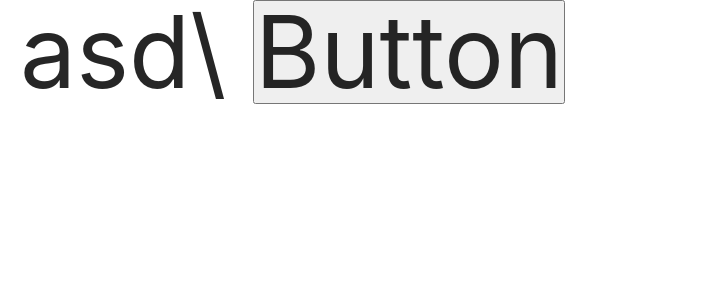
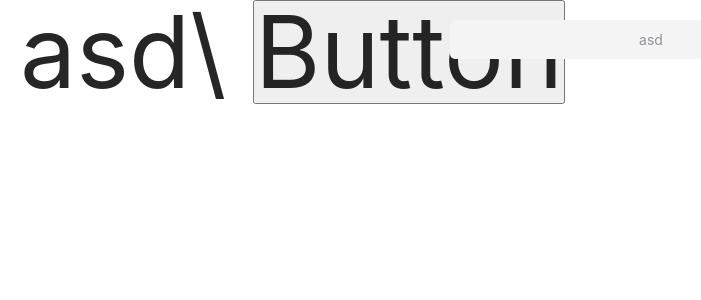
Before and after one commit to lzt-T/carpediemUi, a Vue app: page / in a window 1280 px wide. Both pictures are taken after a click on the button "Button". Shown: the top 300 px of the page, without its empty margins (0-701 px from the left). Built offline with nearby package versions, Linux system fonts and the light colour scheme; a web font is replaced by a local one.

Commit message:
feat: message组件完成

```diff
--- a/examples/App.vue
+++ b/examples/App.vue
@@ -3,19 +3,15 @@
     asd\
     <button @click="onSizeChange">Button</button>
     <div class="suu">
-      <cd-drawer
+      <cd-message
         v-model="data"
-        direction="right"
-        :size="50"
-        title="sadsa"
-        @close="onSizeChange"
-        @open="onSizeChange"
-      >
-        <div>dasdas</div>
-        <div>dasdas</div>
-        <div>dasdas</div>
-        <div>dasdas</div>
-      </cd-drawer>
+        message="asd"
+        type="info"
+        :offset="20"
+        :duration="3000"
+        :closabled="true"
+        :center="true"
+      ></cd-message>
     </div>
   </div>
   <form method="post" action="http://127.0.0.1:3000/su">
@@ -29,12 +25,12 @@ import { ref, onMounted, getCurrentInstance, watch, reactive } from "vue";
 export default {
   name: "App",
   setup() {
-    let data = ref(false);
+    let data = ref(true);
     watch(data, (newval, oldval) => {
       console.log(newval);
     });
     function onSizeChange(aa: any) {
-      data.value = true;
+      data.value = !data.value;
       console.log("asd");
     }
     function onCurrentChange(e: any) {
--- a/packages/index.ts
+++ b/packages/index.ts
@@ -36,9 +36,10 @@ import CdTabPane from './tabpane'
 import CdAlter from './alert'
 import CdDialog from './dialog'
 import CdDrawer from './drawer'
+import CdMessage from './message'
 
 // 所有组件列表
-const components = [CdButton, CdBorder, CdIcon, CdRow, CdCol, CdLink, CdScrollbar, CdCascader, CdCheckbox, CdCheckboxGroup, CdDatePicker, CdInput, CdInputNumber, CdRadio, CdRate, CdSelect, CdSlider, CdSwitch, CdUpload, CdAvatar, CdBadge, CdCarousel, CdCollapse, CdEmpty, CdImage, CdPagination, CdProgress, CdTable, CdTag, CdBacktop, CdBreadcrumb, CdPageHeader, CdTabs, CdTabPane, CdAlter, CdDialog, CdDrawer]
+const components = [CdButton, CdBorder, CdIcon, CdRow, CdCol, CdLink, CdScrollbar, CdCascader, CdCheckbox, CdCheckboxGroup, CdDatePicker, CdInput, CdInputNumber, CdRadio, CdRate, CdSelect, CdSlider, CdSwitch, CdUpload, CdAvatar, CdBadge, CdCarousel, CdCollapse, CdEmpty, CdImage, CdPagination, CdProgress, CdTable, CdTag, CdBacktop, CdBreadcrumb, CdPageHeader, CdTabs, CdTabPane, CdAlter, CdDialog, CdDrawer, CdMessage]
 
 // 定义 install 方法， App 作为参数
 const install = (app: App): void => {
@@ -83,7 +84,8 @@ export {
     CdTabPane,
     CdAlter,
     CdDialog,
-    CdDrawer
+    CdDrawer,
+    CdMessage
 }
 
 export default {
--- /dev/null
+++ b/packages/message/index.ts
@@ -0,0 +1,9 @@
+import { App } from 'vue'
+import Message from './src/message.vue'
+
+// 定义 install 方法， App 作为参数
+Message.install = (app: App): void => {
+    app.component(Message.name, Message)
+}
+
+export default Message
--- /dev/null
+++ b/packages/message/src/message.vue
@@ -0,0 +1,152 @@
+<template>
+  <div
+    :class="{
+      'cd-message-frame': true,
+      'cd-message-frame-show': modelValue,
+      'cd-message-frame-notshow': modelValue == false,
+    }"
+    v-show="isShow"
+  >
+    <cd-alert
+      v-model="modelValue"
+      :title="message"
+      :showIcon="true"
+      :type="type"
+      :closable="false"
+      :center="center"
+    ></cd-alert>
+    <cd-icon
+      v-if="closabled"
+      name="delete"
+      :size="14"
+      class="cd-alter-icon"
+      @click="onClose"
+    ></cd-icon>
+  </div>
+</template>
+
+<script lang="ts">
+import cdIcon from "./../../icon/src/icon.vue";
+import cdAlert from "./../../alert/src/alter.vue";
+import { defineComponent, inject, onMounted, ref, watch } from "vue";
+export default defineComponent({
+  name: "cd-message",
+  emits: ["update:modelValue", "close"],
+  components: {
+    cdIcon,
+    cdAlert,
+  },
+  props: {
+    modelValue: {
+      type: Boolean,
+    },
+    message: {
+      type: String,
+      required: true,
+    },
+    type: {
+      type: String,
+      default: "info",
+    },
+    offset: {
+      type: Number,
+      default: 20,
+    },
+    duration: {
+      type: Number,
+      default: 3000,
+    },
+    closabled: {
+      type: Boolean,
+      default: false,
+    },
+    center: {
+      type: Boolean,
+      default: false,
+    },
+  },
+  setup(props, context) {
+    let isShow = ref<boolean>();
+    let time = ref<number>();
+    let timekeeping: any = null;
+    if (props.duration >= 500) {
+      time.value = props.duration;
+    } else {
+      time.value = 500;
+    }
+    watch(
+      () => {
+        return props.modelValue;
+      },
+      (newval, oldval) => {
+        if (newval) {
+          isShow.value = true;
+          timekeeping = setTimeout(() => {
+            context.emit("update:modelValue", false);
+          }, time.value);
+        } else {
+          window.clearTimeout(timekeeping);
+          timekeeping = null;
+          context.emit("close");
+          setTimeout(() => {
+            isShow.value = false;
+          }, 80);
+        }
+      },
+      { immediate: true }
+    );
+    function onClose() {
+      context.emit("update:modelValue", false);
+      window.clearTimeout(timekeeping);
+    }
+    return {
+      isShow,
+      onClose,
+    };
+  },
+});
+</script>
+
+<style scoped>
+.cd-message-frame {
+  position: fixed;
+  top: v-bind(offset + "px");
+  left: 50%;
+  transform: translateX(-50%);
+  width: 380px;
+}
+.cd-message-frame-show {
+  animation: show 0.1s linear;
+}
+.cd-message-frame-notshow {
+  animation: notshow 0.1s linear;
+}
+@keyframes show {
+  0% {
+    opacity: 0;
+    top: 0;
+  }
+  100% {
+    opacity: 1;
+    top: v-bind(offset + "px");
+  }
+}
+@keyframes notshow {
+  0% {
+    opacity: 1;
+    top: v-bind(offset + "px");
+  }
+  100% {
+    opacity: 0;
+    top: 0;
+  }
+}
+.cd-alter-icon {
+  position: absolute;
+  top: 50%;
+  transform: translateY(-50%);
+  z-index: 1;
+  right: 10px;
+  line-height: 14px;
+}
+</style>
```
